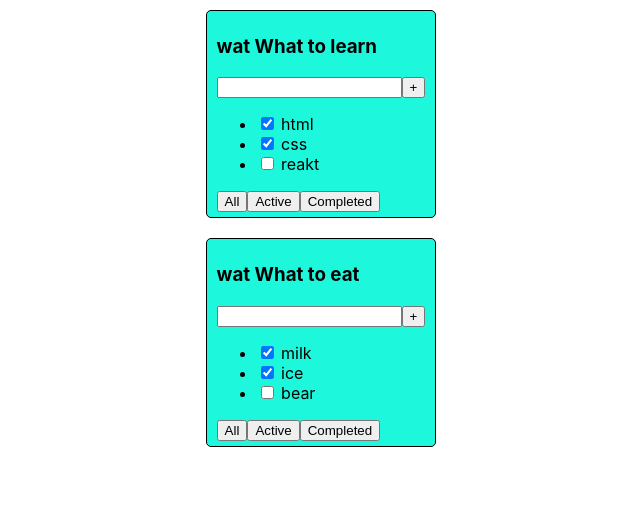
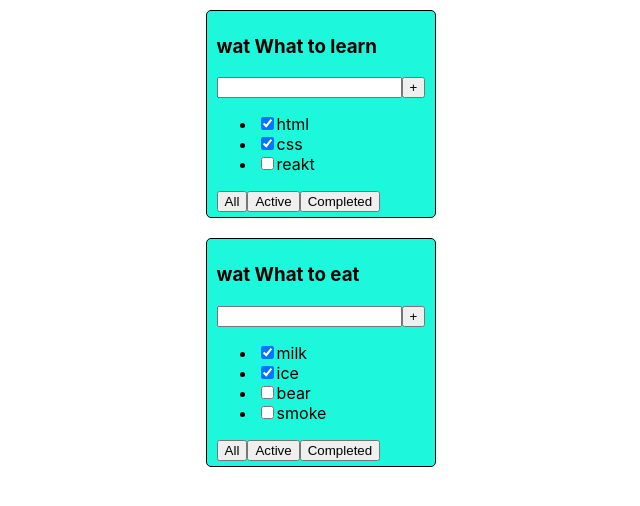
Before and after one commit to pdxserg/1-todolist-Mar26, a React (Create React App) app: page / in a window 1280 px wide. Shown: the top 506 px of the page, without its empty margins (319-959 px from the left). Built offline with nearby package versions, Linux system fonts and the light colour scheme.

Commit message:
map begin

```diff
--- a/src/App.tsx
+++ b/src/App.tsx
@@ -9,15 +9,15 @@ import { Todolist} from "./Todolist";
 function App() {
 
 	let task1 = [
-		{someItem: "html", isDone: true},
-		{someItem: "css", isDone: true},
-		{someItem: "reakt", isDone: false},
+		{id: 1, title: "html", isDone: true},
+		{id: 2, title: "css", isDone: true},
+		{id: 3, title: "reakt", isDone: false},
 	]
 	let task2 = [
-		{someItem: "milk", isDone: true},
-		{someItem: "ice", isDone: true},
-		{someItem: "bear", isDone: false},
-		{someItem: "smoke", isDone: false},
+		{id: 4, title: "milk", isDone: true},
+		{id: 5, title: "ice", isDone: true},
+		{id: 6, title: "bear", isDone: false},
+		{id: 7, title: "smoke", isDone: false},
 	]
 	return (
 		<div>
--- a/src/Todolist.tsx
+++ b/src/Todolist.tsx
@@ -1,35 +1,38 @@
 import React from "react";
 
-type TasksPropsType={
-	someItem: string;
-	isDone: boolean
+type TasksPropsType = {
+	title: string;
+	isDone: boolean;
+	id: number
 }
 
-type TodolistPropsType ={
+type TodolistPropsType = {
 	title: string;
 	tasks: Array<TasksPropsType>;
 }
 
 export function Todolist(props: TodolistPropsType) {
-const nameCard = props.title
-	const nameSomeitem = props.tasks
+const title = props.title
+const tasks = props.tasks
+	const taskList: Array<JSX.Element> = tasks.map(task => {
+		return (
+				< li key={task.id}>
+					< input type = "checkbox" checked = {task.isDone} />
+					<span>{task.title}</span >
+				</li>
+			)
 
-
+	})
 	return (
 		<div className="App">
 			<div className="todolist">
-				<h3>wat {nameCard}</h3>
+				<h3>wat {title}</h3>
 				<div>
 					<input/>
 					<button>+</button>
 				</div>
 				<ul>
-					<li><input type="checkbox" checked={nameSomeitem[0].isDone}/> <span>{nameSomeitem[0].someItem}</span></li>
-					<li><input type="checkbox" checked={nameSomeitem[1].isDone}/> <span>{nameSomeitem[1].someItem}</span></li>
-					<li><input type="checkbox" checked={nameSomeitem[2].isDone}/> <span>{nameSomeitem[2].someItem}</span></li>
-
-
-
+					{taskList}
 
 				</ul>
 				<div>
```
